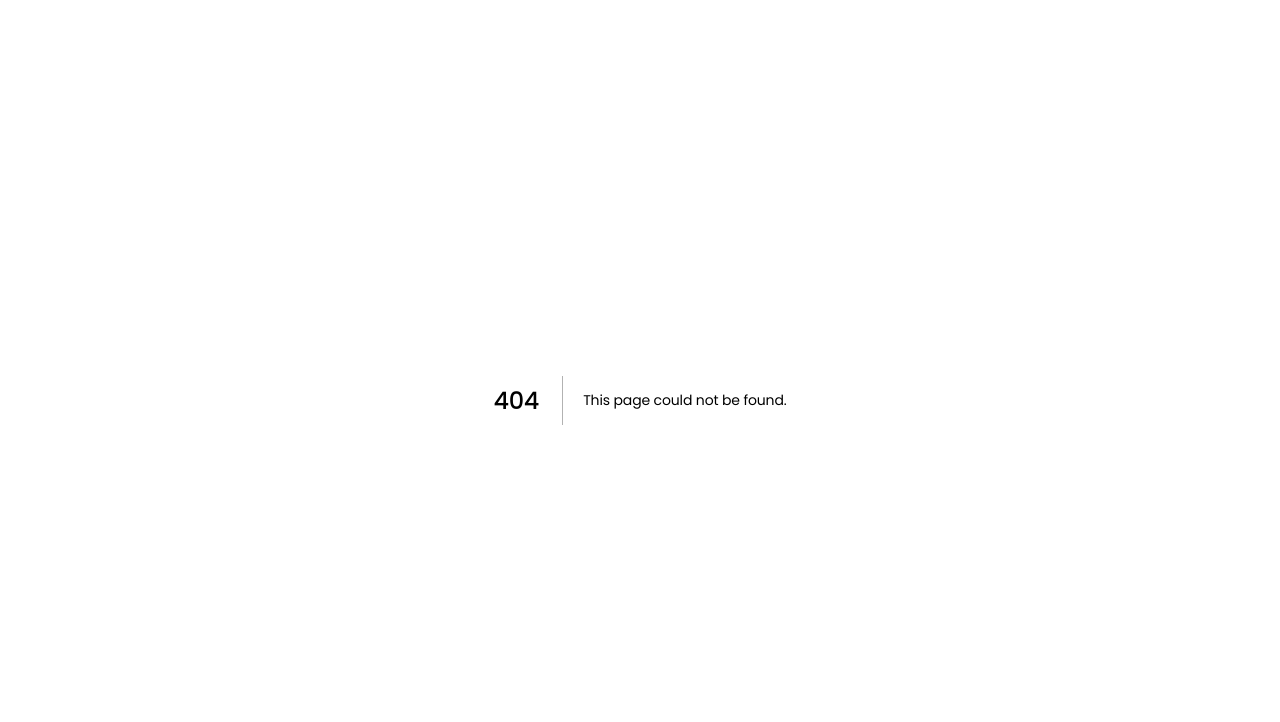
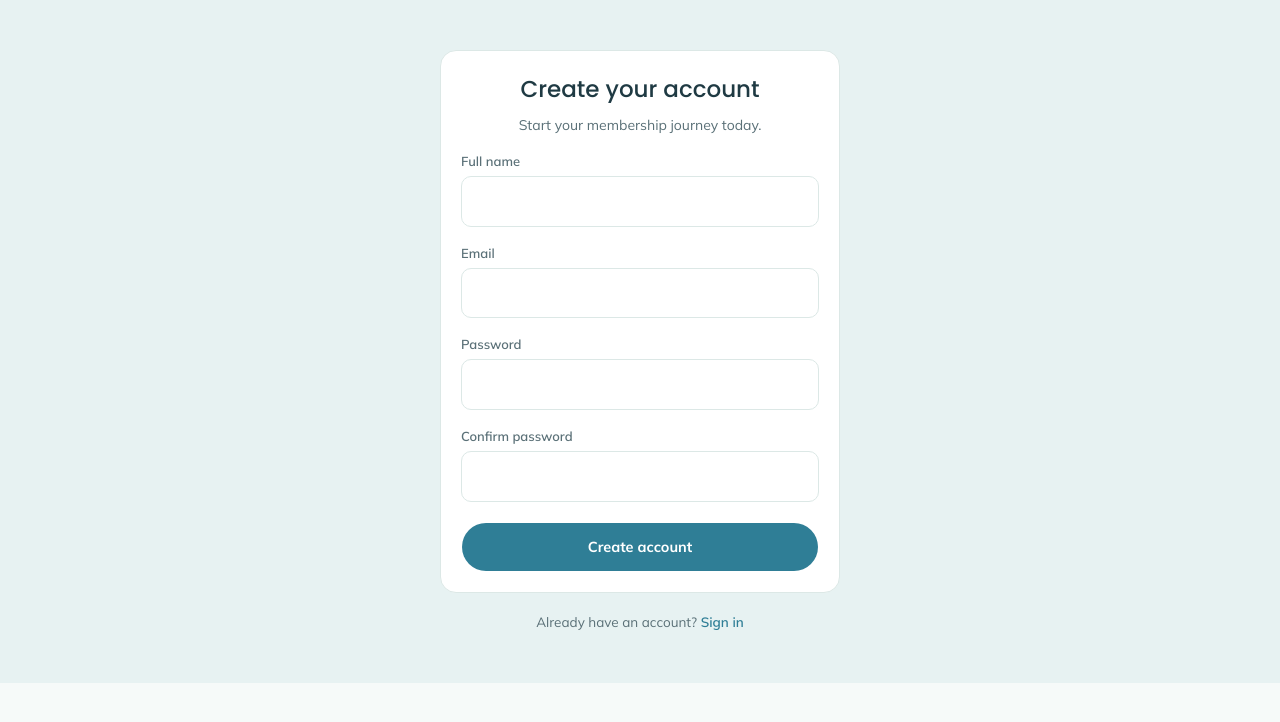
Before and after one commit to Social-Canvas/wellness, a Next.js app: page /signup in a window 1280 px wide. Before the commit this address had no page. Shown: the top 722 px of the page. Built offline with nearby package versions, Linux system fonts and the light colour scheme; no server answers.

Commit message:
feat: add authentication pages

```diff
--- /dev/null
+++ b/src/app/(auth)/forgot-password/page.tsx
@@ -0,0 +1,23 @@
+import type { Metadata } from "next"
+import Link from "next/link"
+
+import { ForgotPasswordForm } from "@/features/auth/components/ForgotPasswordForm"
+
+export const metadata: Metadata = {
+  title: "Forgot password",
+  description: "Request a password reset link for your account.",
+}
+
+export default function ForgotPasswordPage() {
+  return (
+    <>
+      <ForgotPasswordForm />
+      <p className="mt-[18px] text-center text-[13.5px] text-ink-soft">
+        Remember your password?{" "}
+        <Link href="/login" className="font-semibold text-blue hover:text-blue-deep">
+          Sign in
+        </Link>
+      </p>
+    </>
+  )
+}
--- /dev/null
+++ b/src/app/(auth)/layout.tsx
@@ -0,0 +1,14 @@
+import type { Metadata } from "next"
+import type { ReactNode } from "react"
+
+export const metadata: Metadata = {
+  title: "Account",
+}
+
+export default function AuthLayout({ children }: { children: ReactNode }) {
+  return (
+    <main className="flex min-h-[72vh] items-center justify-center bg-blue-soft px-[26px] py-[50px]">
+      <div className="w-full max-w-[400px]">{children}</div>
+    </main>
+  )
+}
--- /dev/null
+++ b/src/app/(auth)/login/page.tsx
@@ -0,0 +1,40 @@
+import type { Metadata } from "next"
+import Link from "next/link"
+import { redirect } from "next/navigation"
+
+import { LoginForm } from "@/features/auth/components/LoginForm"
+import { createClient } from "@/lib/supabase/server"
+
+export const metadata: Metadata = {
+  title: "Sign in",
+  description: "Sign in to your member account.",
+}
+
+export default async function LoginPage() {
+  const supabase = await createClient()
+  const {
+    data: { user },
+  } = await supabase.auth.getUser()
+
+  if (user) {
+    redirect("/dashboard")
+  }
+
+  return (
+    <>
+      <LoginForm />
+      <p className="mt-[18px] text-center text-[13.5px] text-ink-soft">
+        <Link href="/signup" className="font-semibold text-blue hover:text-blue-deep">
+          Create an account
+        </Link>
+        <span className="mx-1.5">·</span>
+        <Link
+          href="/forgot-password"
+          className="font-semibold text-blue hover:text-blue-deep"
+        >
+          Forgot password?
+        </Link>
+      </p>
+    </>
+  )
+}
--- /dev/null
+++ b/src/app/(auth)/reset-password/page.tsx
@@ -0,0 +1,22 @@
+import type { Metadata } from "next"
+import Link from "next/link"
+
+import { ResetPasswordForm } from "@/features/auth/components/ResetPasswordForm"
+
+export const metadata: Metadata = {
+  title: "Reset password",
+  description: "Choose a new password for your account.",
+}
+
+export default function ResetPasswordPage() {
+  return (
+    <>
+      <ResetPasswordForm />
+      <p className="mt-[18px] text-center text-[13.5px] text-ink-soft">
+        <Link href="/login" className="font-semibold text-blue hover:text-blue-deep">
+          Back to sign in
+        </Link>
+      </p>
+    </>
+  )
+}
--- /dev/null
+++ b/src/app/(auth)/signup/page.tsx
@@ -0,0 +1,34 @@
+import type { Metadata } from "next"
+import Link from "next/link"
+import { redirect } from "next/navigation"
+
+import { SignupForm } from "@/features/auth/components/SignupForm"
+import { createClient } from "@/lib/supabase/server"
+
+export const metadata: Metadata = {
+  title: "Create account",
+  description: "Create your member account.",
+}
+
+export default async function SignupPage() {
+  const supabase = await createClient()
+  const {
+    data: { user },
+  } = await supabase.auth.getUser()
+
+  if (user) {
+    redirect("/dashboard")
+  }
+
+  return (
+    <>
+      <SignupForm />
+      <p className="mt-[18px] text-center text-[13.5px] text-ink-soft">
+        Already have an account?{" "}
+        <Link href="/login" className="font-semibold text-blue hover:text-blue-deep">
+          Sign in
+        </Link>
+      </p>
+    </>
+  )
+}
```
Also changed, not shown: 3 other files (tests, documents, lock files or other folders).
